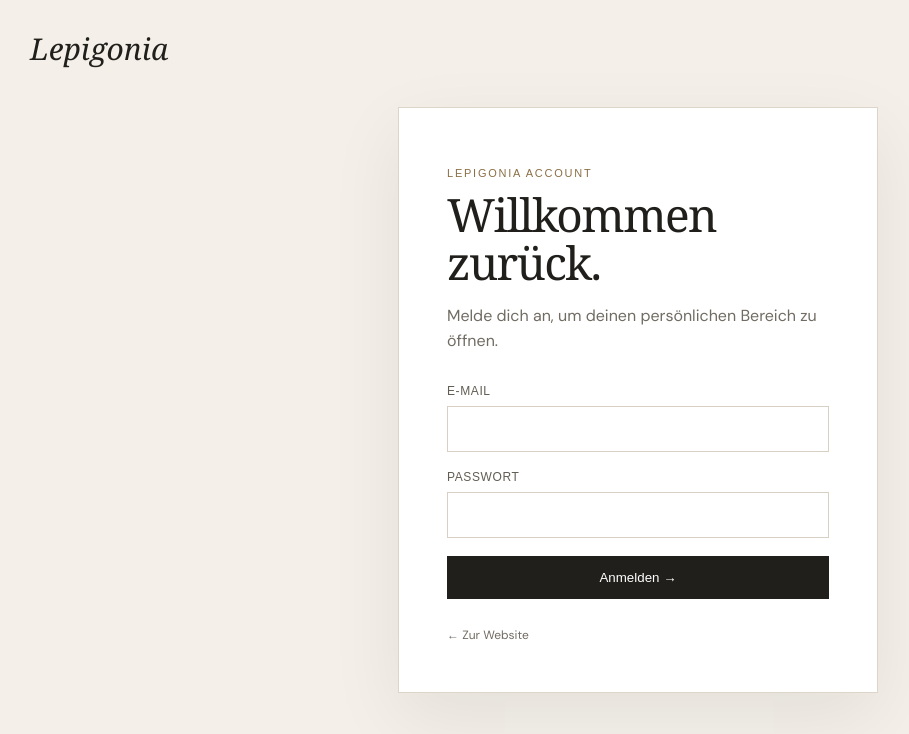
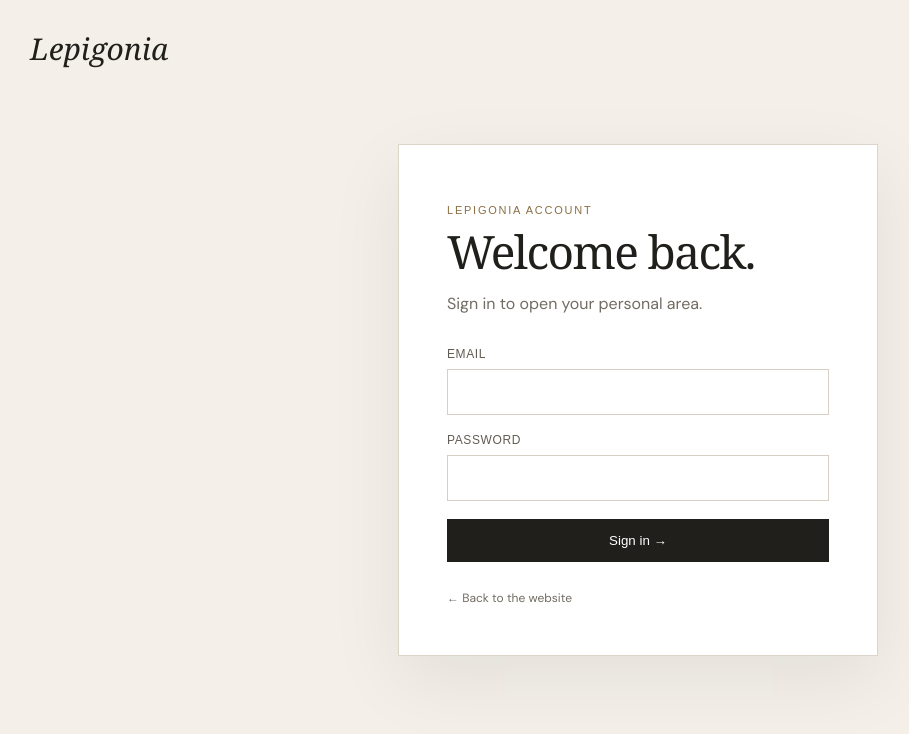
Before and after one commit to Lepigonia/Lepigonia, a Next.js app: page /login in a window 1280 px wide. Shown: the top 734 px of the page, without its empty margins (2-911 px from the left). Built offline with nearby package versions, Linux system fonts and the light colour scheme.

Commit message:
fix: align login UI with global language system

```diff
--- a/app/login/page.js
+++ b/app/login/page.js
@@ -1,6 +1,7 @@
 "use client";
 import { useState } from "react";
 import Link from "next/link";
+import { T } from "../../components/SiteChrome";
 import "./login.css";
 
 export default function LoginPage() {
@@ -11,28 +12,36 @@ export default function LoginPage() {
 
   async function submit(e) {
     e.preventDefault();
-    setLoading(true); setError("");
+    setLoading(true);
+    setError("");
     try {
       const response = await fetch("/api/auth/login", { method: "POST", headers: { "content-type": "application/json" }, body: JSON.stringify({ email, password }) });
       const data = await response.json();
-      if (!response.ok) { setError(data.error || "Anmeldung fehlgeschlagen."); setLoading(false); return; }
+      if (!response.ok) {
+        setError(data.error || "Login failed.");
+        setLoading(false);
+        return;
+      }
       window.location.href = data.redirect || "/";
-    } catch { setError("Verbindung fehlgeschlagen. Bitte erneut versuchen."); setLoading(false); }
+    } catch {
+      setError("Connection failed. Please try again.");
+      setLoading(false);
+    }
   }
 
   return <main className="login-page">
     <Link href="/" className="login-wordmark">Lepigonia</Link>
     <section className="login-panel">
-      <p className="login-eyebrow">Lepigonia Account</p>
-      <h1>Willkommen zurück.</h1>
-      <p className="login-copy">Melde dich an, um deinen persönlichen Bereich zu öffnen.</p>
+      <p className="login-eyebrow"><T en="Lepigonia Account" de="Lepigonia Konto" /></p>
+      <h1><T en="Welcome back." de="Willkommen zurück." /></h1>
+      <p className="login-copy"><T en="Sign in to open your personal area." de="Melde dich an, um deinen persönlichen Bereich zu öffnen." /></p>
       <form onSubmit={submit}>
-        <label>E-Mail<input type="email" autoComplete="email" value={email} onChange={e => setEmail(e.target.value)} required /></label>
-        <label>Passwort<input type="password" autoComplete="current-password" value={password} onChange={e => setPassword(e.target.value)} required /></label>
-        <button disabled={loading}>{loading ? "Anmelden …" : "Anmelden →"}</button>
-        {error && <p className="login-error">{error}</p>}
+        <label><T en="Email" de="E-Mail" /><input type="email" autoComplete="email" value={email} onChange={e => setEmail(e.target.value)} required /></label>
+        <label><T en="Password" de="Passwort" /><input type="password" autoComplete="current-password" value={password} onChange={e => setPassword(e.target.value)} required /></label>
+        <button type="submit" disabled={loading}>{loading ? <T en="Signing in …" de="Anmelden …" /> : <T en="Sign in →" de="Anmelden →" />}</button>
+        {error && <p className="login-error" role="alert">{error}</p>}
       </form>
-      <Link href="/" className="back-link">← Zur Website</Link>
+      <Link href="/" className="back-link"><T en="← Back to the website" de="← Zur Website" /></Link>
     </section>
   </main>;
 }
```
